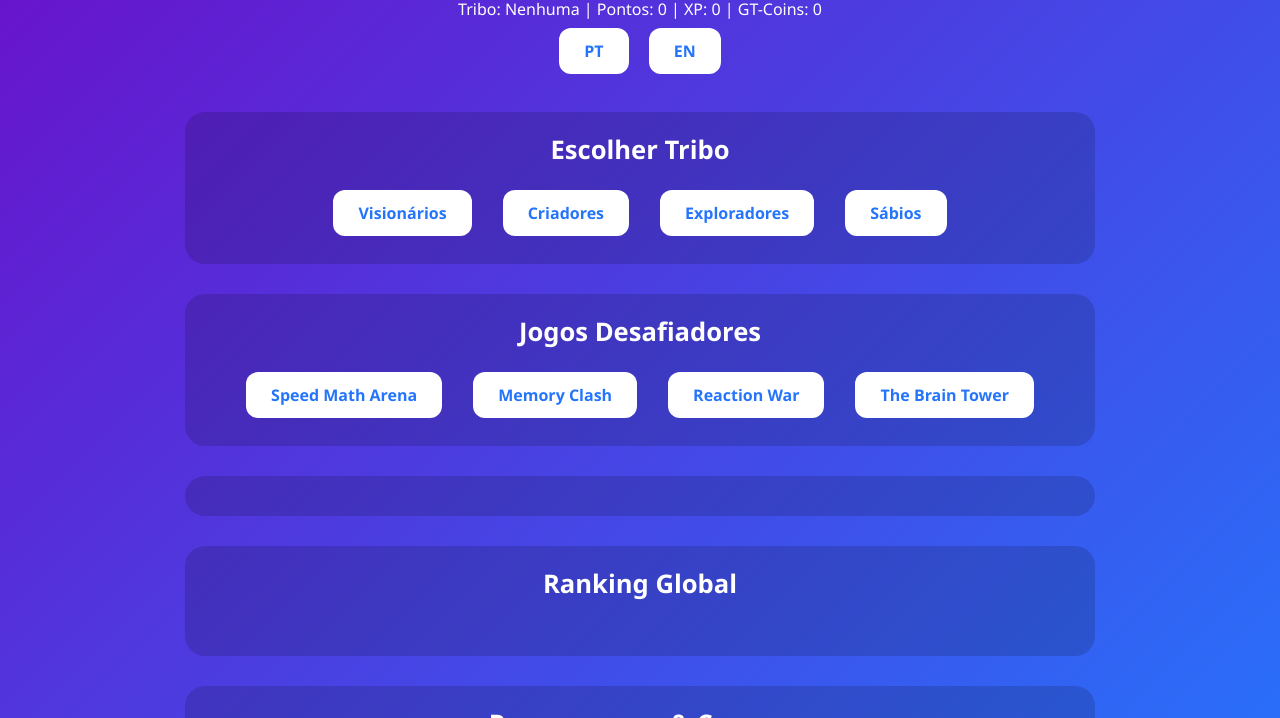
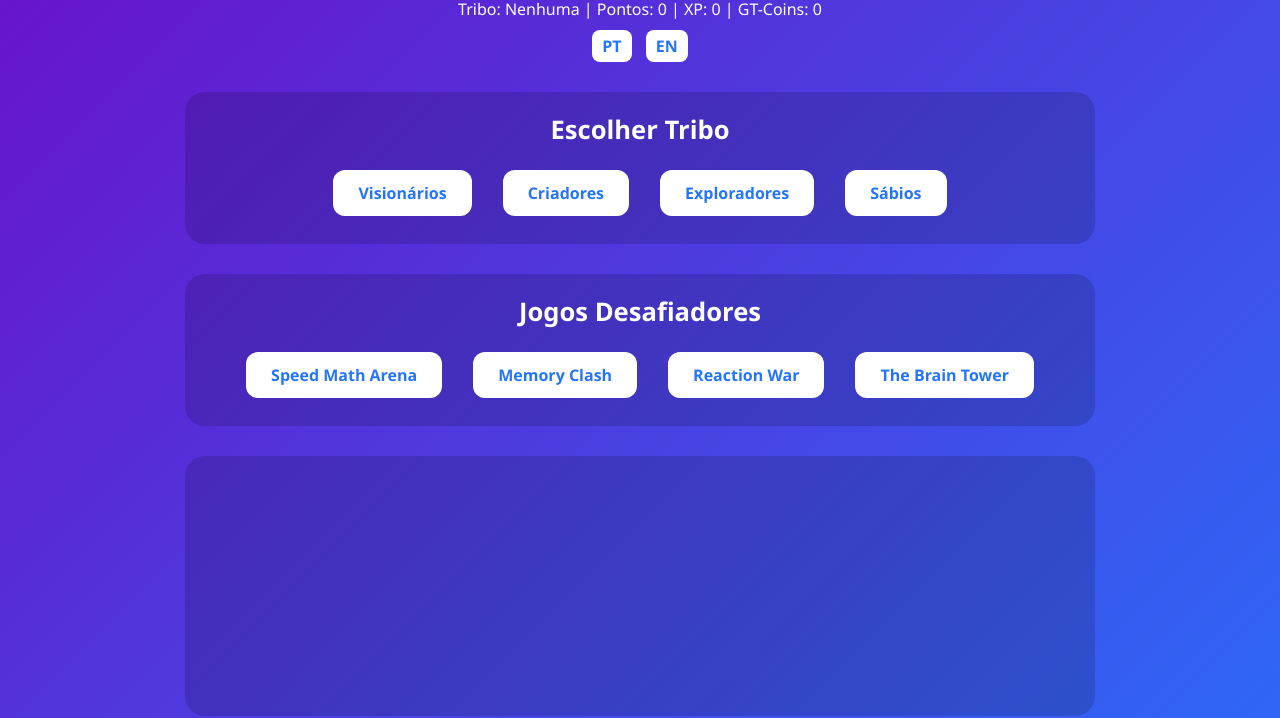
Before and after one commit to infolearnbald/Growth-Tribe-, a plain HTML site: page index.html in a window 1280 px wide. Shown: the part 82-800 px from the top of the page. Drawn offline with Linux system fonts and the light colour scheme; a script that the page names is missing.

Commit message:
Update style.css

```diff
--- a/style.css
+++ b/style.css
@@ -1,21 +1,25 @@
 /* CC-Ropson Gustavo */
 * { margin:0; padding:0; box-sizing:border-box; font-family:'Segoe UI', sans-serif;}
-body { background: linear-gradient(135deg, #6a11cb, #2575fc); color:#fff; }
-#app { max-width: 950px; margin:auto; padding:20px; }
+body { background: linear-gradient(135deg,#6a11cb,#2575fc); color:#fff; }
+#app { max-width:950px; margin:auto; padding:20px; }
 
 header { text-align:center; margin-bottom:30px; }
 header .logo { display:flex; justify-content:center; align-items:center; gap:10px; }
 header .logo img { width:60px; height:60px; border-radius:10px; }
+#langSwitcher { margin-top:10px; }
+#langSwitcher button { padding:5px 10px; margin:0 5px; border-radius:8px; background:#fff; color:#2575fc; font-weight:bold; cursor:pointer; }
+#langSwitcher button:hover { background:#2575fc; color:#fff; }
 
 h1 { font-size:2.5em; }
 h2 { font-size:1.6em; margin-bottom:15px; text-align:center; }
 
-button { background:#fff; color:#2575fc; border:none; padding:12px 25px; margin:8px; border-radius:12px; cursor:pointer; font-weight:bold; transition:0.3s; font-size:1em;}
+button { background:#fff; color:#2575fc; border:none; padding:12px 25px; margin:8px; border-radius:12px; cursor:pointer; font-weight:bold; transition:0.3s; font-size:1em; }
 button:hover { background:#2575fc; color:#fff; transform:scale(1.05); }
 
 section { margin-bottom:30px; padding:20px; background: rgba(0,0,0,0.15); border-radius:20px; }
 .tribe-buttons, .game-buttons { display:flex; justify-content:center; flex-wrap:wrap; gap:15px; }
 #rankingList, #rewardsList { list-style:none; padding:10px; }
+#gameContainer { margin-top:20px; text-align:center; min-height:200px; }
 
 #contactBtn { opacity:0; height:0; width:0; position:absolute; top:-50px; }
 
@@ -24,4 +28,4 @@ footer { text-align:center; margin-top:30px; font-size:1em; opacity:0.8; font-we
 /* Responsivo */
 @media(max-width:600px){
   .tribe-buttons button, .game-buttons button{ width:100%; margin:5px 0; }
-}
+             }
```
